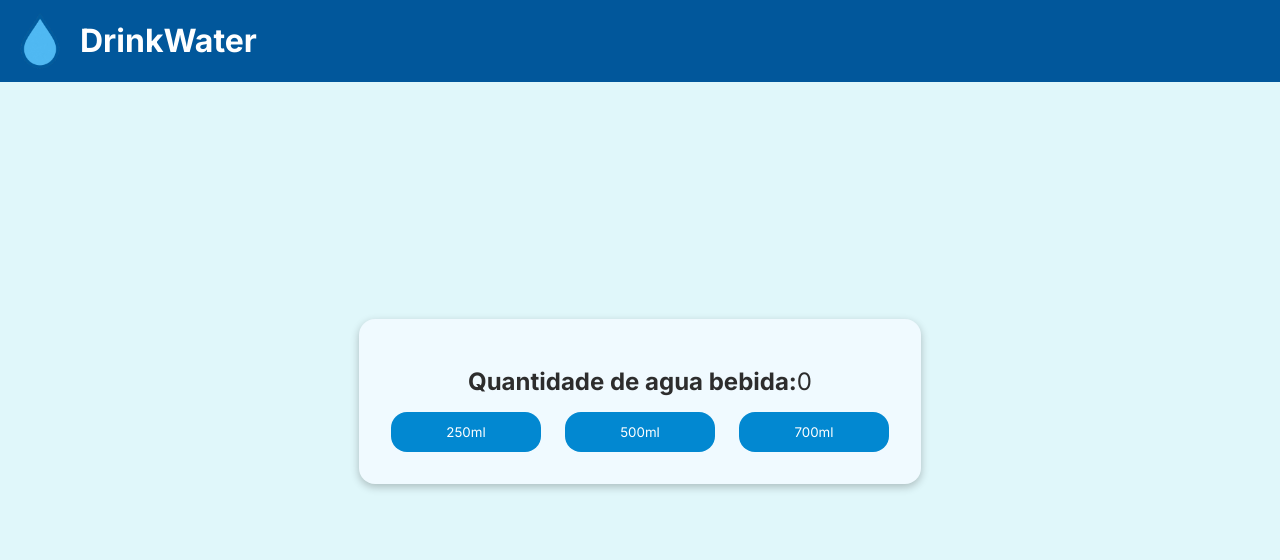
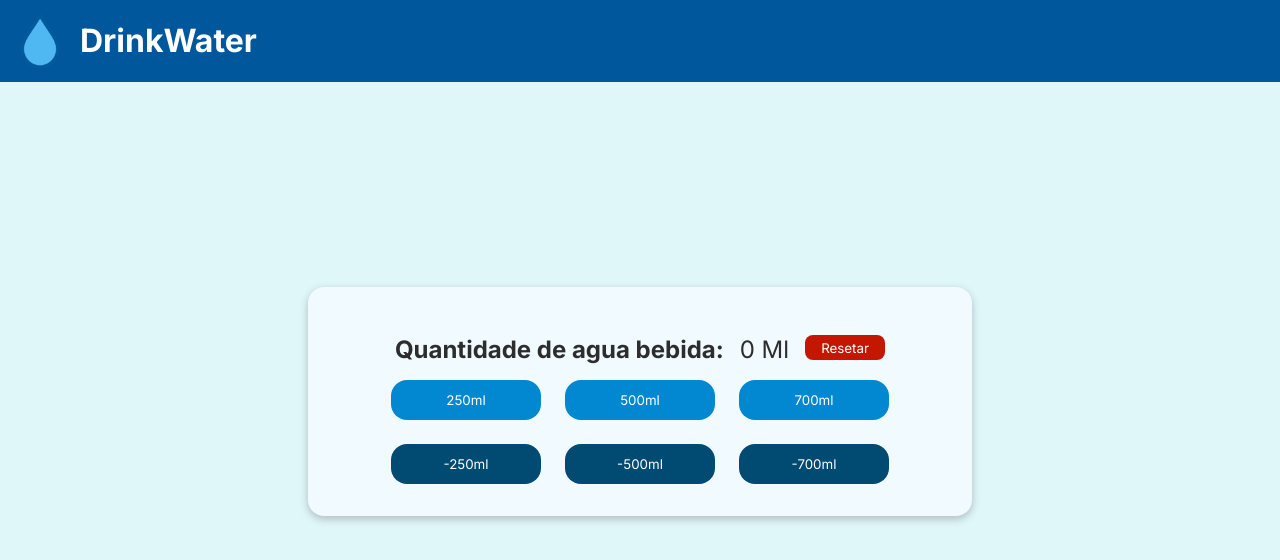
Before and after one commit to joaoviccardoso/DrinkWater, a React (Vite) app: page / in a window 1280 px wide. Shown: the top 560 px of the page. Built offline with nearby package versions, Linux system fonts and the light colour scheme.

Commit message:
Adicionado controle de estado com useState para gerenciar a quantidade de água bebida. Implementadas funcionalidades para adicionar, remover e resetar o valor do contador.

```diff
--- a/src/componentes/botao/botao.css
+++ b/src/componentes/botao/botao.css
@@ -1,4 +1,4 @@
-.btn-quantidade{
+.btn-quantidade, .btn-quantidade-tirar{
     width: 150px;
     height: 40px;
     border: none;
@@ -7,3 +7,17 @@
     font-family: "Inter", sans-serif;
     color: #fff;
 }
+
+.btn-quantidade-tirar{
+    background-color: #014a72;
+}
+
+.btn-resetar{
+    width: 80px;
+    height: 25px;
+    border: none;
+    border-radius: 8px;
+    background-color: #c51700;
+    font-family: "Inter", sans-serif;
+    color: #fff;
+}
--- a/src/componentes/botao/index.jsx
+++ b/src/componentes/botao/index.jsx
@@ -1,8 +1,8 @@
 import './botao.css'
 
-function botao({texto}){
+function botao({className ,texto, onClick}){
     return(
-        <button className='btn-quantidade'>
+        <button className={className} onClick={onClick}>
             {texto}
         </button>
     )
--- a/src/componentes/main/index.jsx
+++ b/src/componentes/main/index.jsx
@@ -1,26 +1,63 @@
 import './main.css';
 import Botao from '../botao';
+import { useState } from 'react';
 
-function main(){
+function Main(){
+    const [contador, setContador] = useState(0);
+
+    function adicionarValor(valor){
+       setContador(contador + valor)
+    }
+
+    function tirarValor(valor){
+        setContador(contador - valor)
+    }
+
     return(
         <div className='container-main'>
             <div className='container-agua-bebida'>
                 <h2>Quantidade de agua bebida:</h2>
-                <p>0</p>
+                <p>{contador} Ml</p>
+                <Botao
+                    className="btn-resetar"
+                    texto="Resetar"
+                    onClick={() => setContador(0)}
+                />
             </div>
             <div className='container-btns'>
                 <Botao
+                    className="btn-quantidade"
                     texto="250ml"
+                    onClick={() => adicionarValor(250)}
                 />
                 <Botao
+                    className="btn-quantidade"
                     texto="500ml"
+                    onClick={() => adicionarValor(500)}
                 />
                 <Botao
-                texto="700ml"
+                    className="btn-quantidade"
+                    texto="700ml"
+                    onClick={() => adicionarValor(700)}
+                />
+                <Botao
+                    className="btn-quantidade-tirar"
+                    texto="-250ml"
+                    onClick={() => tirarValor(250)}
+                />
+                <Botao
+                    className="btn-quantidade-tirar"
+                    texto="-500ml"
+                    onClick={() => tirarValor(500)}
+                />
+                <Botao
+                    className="btn-quantidade-tirar"
+                    texto="-700ml"
+                    onClick={() => tirarValor(700)}
                 />
             </div>
         </div>
     )
 }
 
-export default main
+export default Main
--- a/src/componentes/main/main.css
+++ b/src/componentes/main/main.css
@@ -25,10 +25,14 @@
 
 .container-agua-bebida{
     display: flex;
+    gap: 1rem;
     margin: 1rem;
 }
 
 .container-btns{
     display: flex;
+    flex-wrap: wrap;
+    align-items: center;
+    justify-content: center;
     gap: 1.5rem;
 }
```
